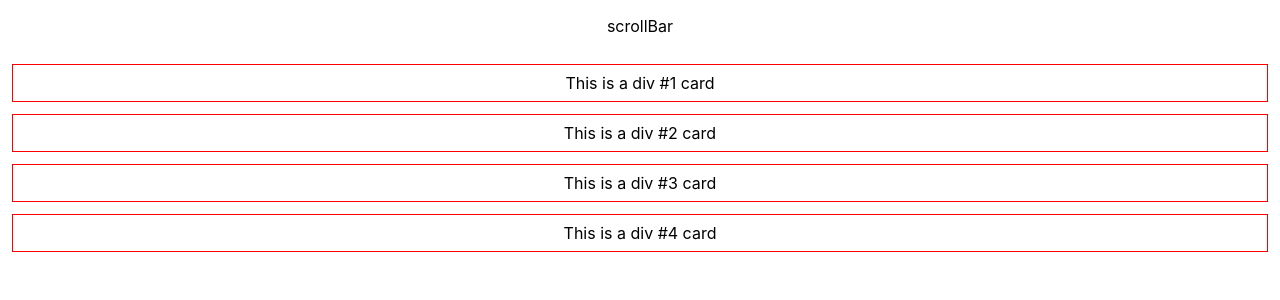
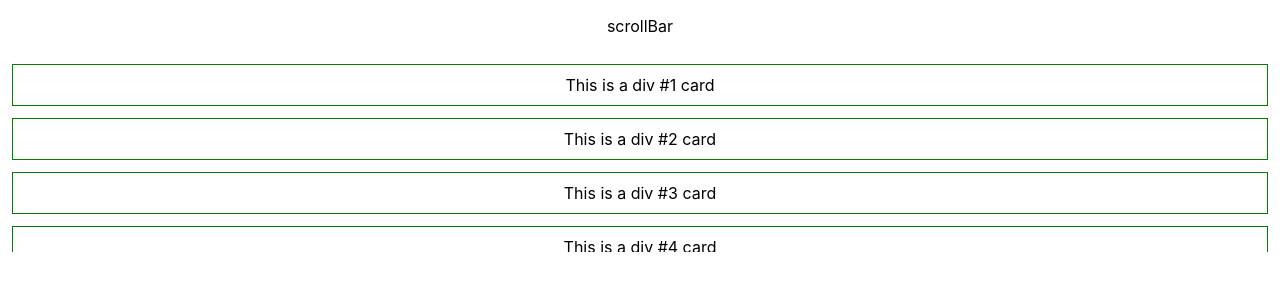
Before and after one commit to shreyas1903/scrollbar, a React (Create React App) app: page / in a window 1280 px wide. Shown: the top 300 px of the page. Built offline with nearby package versions, Linux system fonts and the light colour scheme.

Commit message:
displayed

```diff
--- a/src/App.js
+++ b/src/App.js
@@ -3,9 +3,9 @@ import InfiniteScroll from "react-infinite-scroll-component";
 import "./App.css";
 
 const style = {
-  border: "1px solid red",
+  border: "1px solid green",
   margin: 12,
-  padding: 8,
+  padding: 10,
 };
 
 function App() {
@@ -32,7 +32,11 @@ function App() {
         height={200}
       >
         {dataSource.map((item, index) => {
-          return <div style={style}>This is a div #{index + 1} card</div>;
+          return (
+            <div style={style} key={index}>
+              <div>This is a div #{index + 1} card</div>
+            </div>
+          );
         })}
       </InfiniteScroll>
     </div>
```
